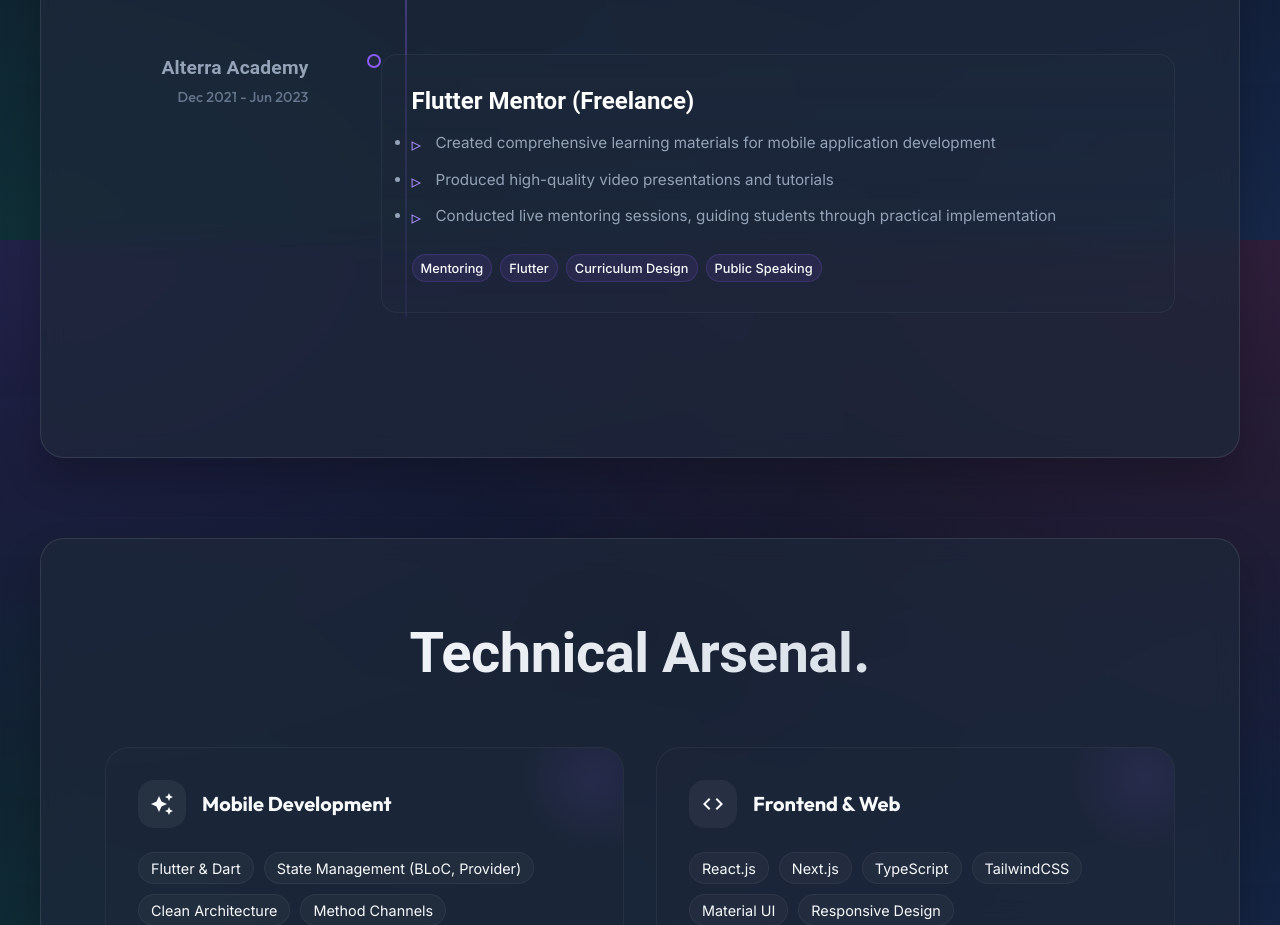
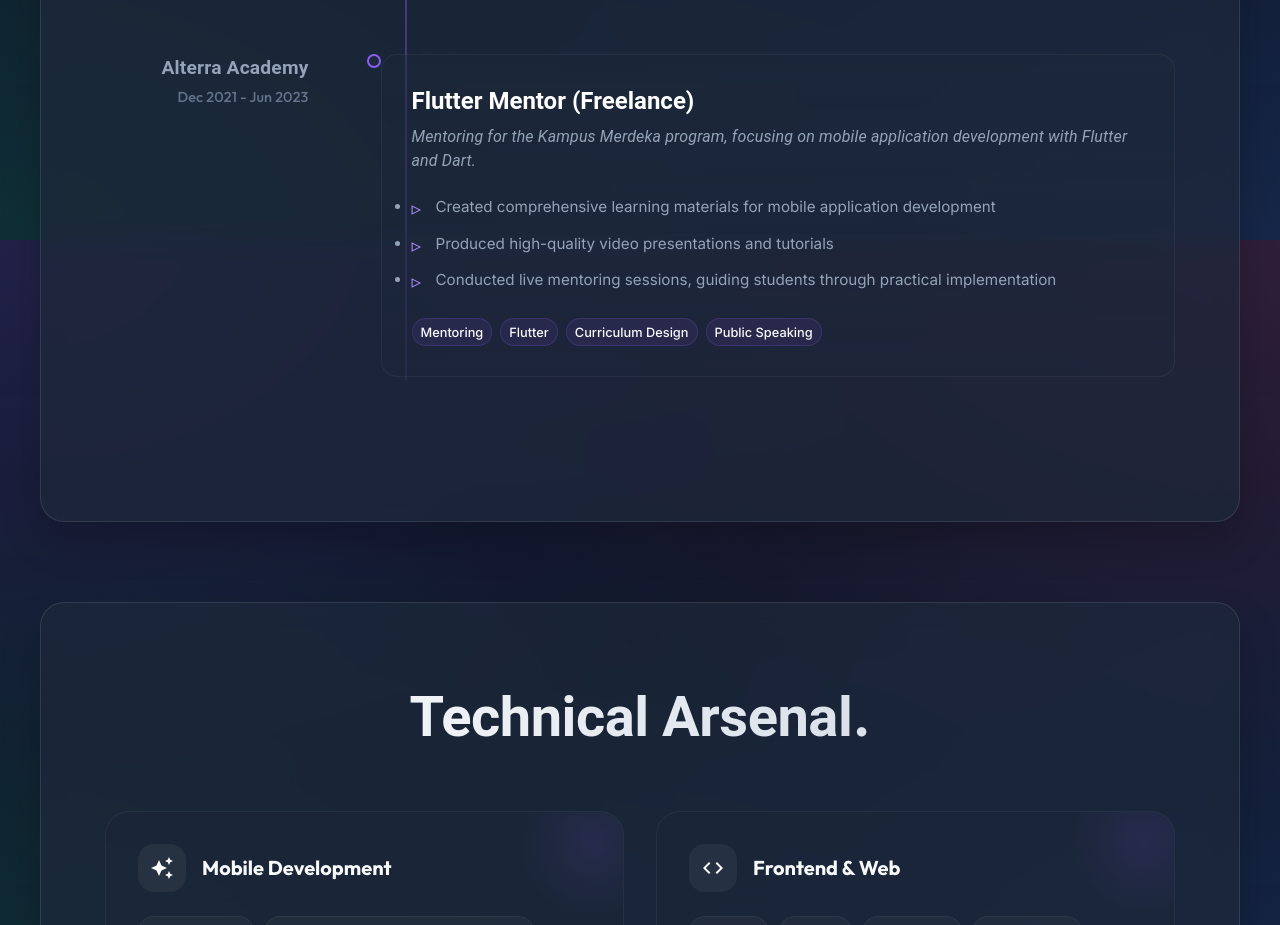
Before and after one commit to joshuapurbaa/my-portfolio, a React (Vite) app: page / in a window 1280 px wide. Shown: the part 2960-3885 px from the top of the page. Built offline with nearby package versions, Linux system fonts and the light colour scheme.

Commit message:
feat: Add description for the Alterra Academy Flutter Mentor role.

```diff
--- a/src/sections/Experience.tsx
+++ b/src/sections/Experience.tsx
@@ -34,6 +34,7 @@ const experiences = [
     company: "Alterra Academy",
     period: "Dec 2021 - Jun 2023",
     role: "Flutter Mentor (Freelance)",
+    description: "Mentoring for the Kampus Merdeka program, focusing on mobile application development with Flutter and Dart.",
     tasks: [
       "Created comprehensive learning materials for mobile application development",
       "Produced high-quality video presentations and tutorials",
```
